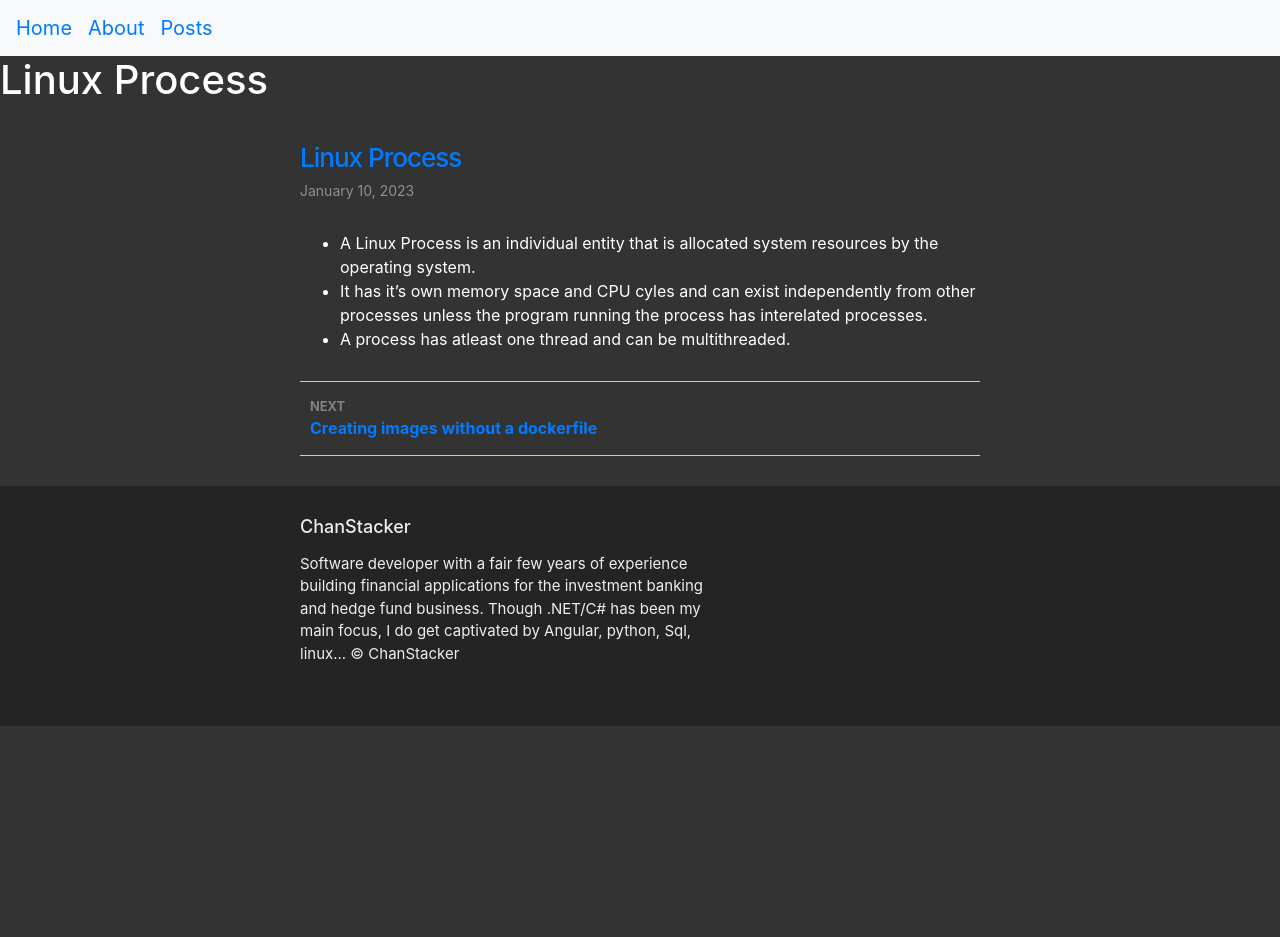
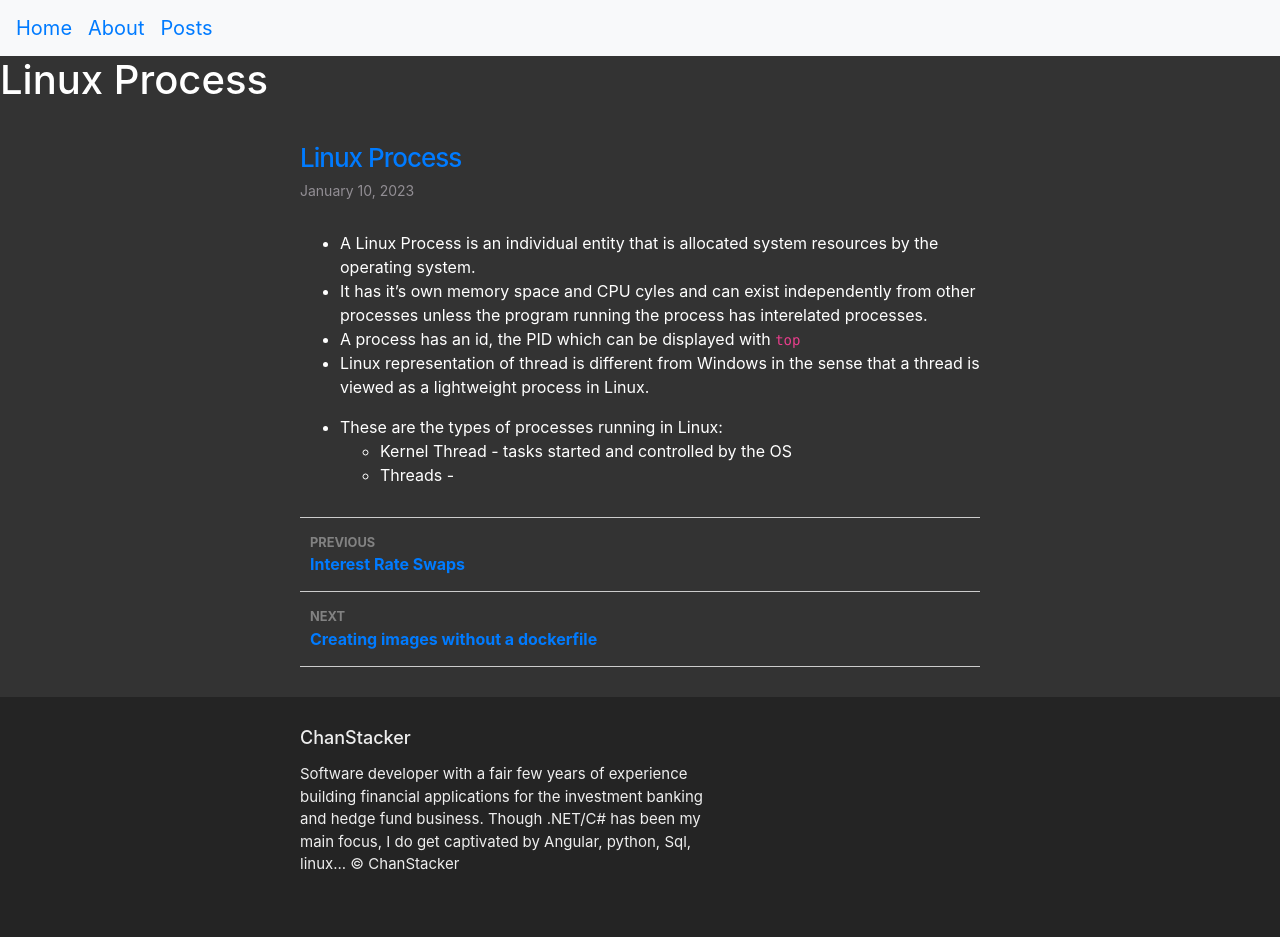
Before and after one commit to ChanStacker/chanstacker.github.io, a Jekyll site: the page built from _posts/2023-01-11-linuxprocesses.markdown, in a window 1280 px wide. Built offline with Jekyll 4.4.1, drawn with Linux system fonts in a browser that asks for light colours; before the commit the page ends 900 px from its top, so only the background shows below that.

```diff
--- a/_drafts/repotrades.markdown
+++ b/_drafts/repotrades.markdown
@@ -1,10 +1,10 @@
 ---
 layout: post
-title: ".Net Back to Basics"
+title: "Repo Trades"
 date: 2023-01-10 09:00:00 +0100
 categories: Portfolio Management
 ---
 
 * Repo trades are usually trades that have a next day maturity
 * The underlying of a repo trades can be bonds ie a bond is exchanged overnight in exchange for an amount of cash and upon maturity (the following day), the reverse happens with an interest paid with the cash.
-* Repos can be used for leverage ie if a trader has an amount of cash x, he can use it to buy 10 bonds and then repo the 10 bonds to get cash to buy another 10 bonds.  In doing so multiple times, he can then increase his exposure on the initial cash x.
+* Repos can be used for leverage ie if a trader has an amount of cash x, he can use it to buy 10 bonds and then repo the 10 bonds to get cash to buy another 10 bonds.  In doing so multiple times, he can then increase his exposure on the initial cash amount of x.
--- a/_posts/2023-01-11-linuxprocesses.markdown
+++ b/_posts/2023-01-11-linuxprocesses.markdown
@@ -7,4 +7,9 @@ categories: linux
 
 * A Linux Process is an individual entity that is allocated system resources by the operating system.
 * It has it's own memory space and CPU cyles and can exist independently from other processes unless the program running the process has interelated processes.
-* A process has atleast one thread and can be multithreaded.
+* A process has an id, the PID which can be displayed with `top`
+* Linux representation of thread is different from Windows in the sense that a thread is viewed as a lightweight process in Linux.
+
+* These are the types of processes running in Linux:
+    - Kernel Thread - tasks started and controlled by the OS
+    - Threads -
```
Also changed, not shown: _posts/2023-02-07-InterestRateSwaps.markdown (added, +10 -0 lines), _posts/2023-02-22-tradingportfoliomanagement.markdown (added, +10 -0 lines).
